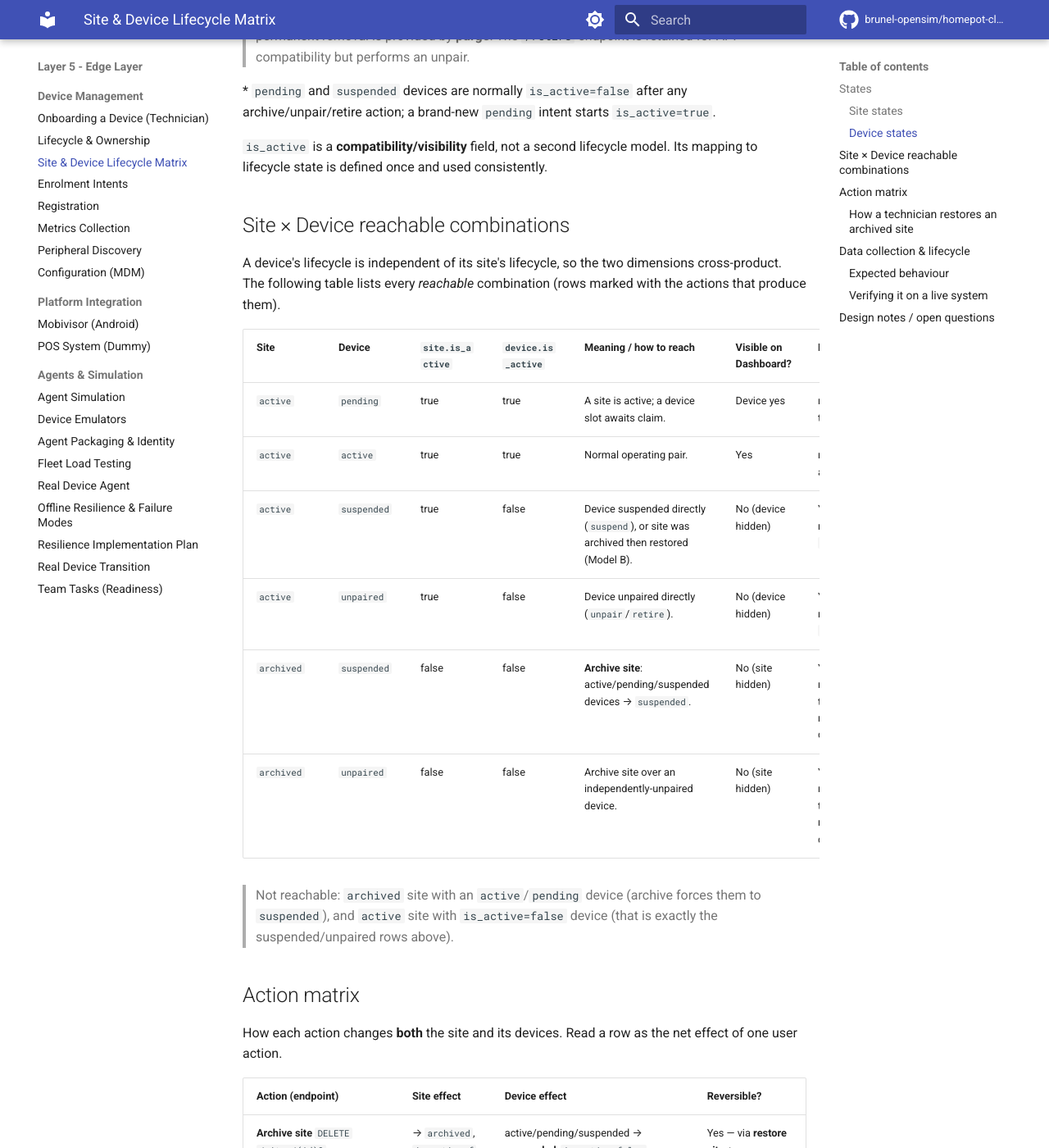
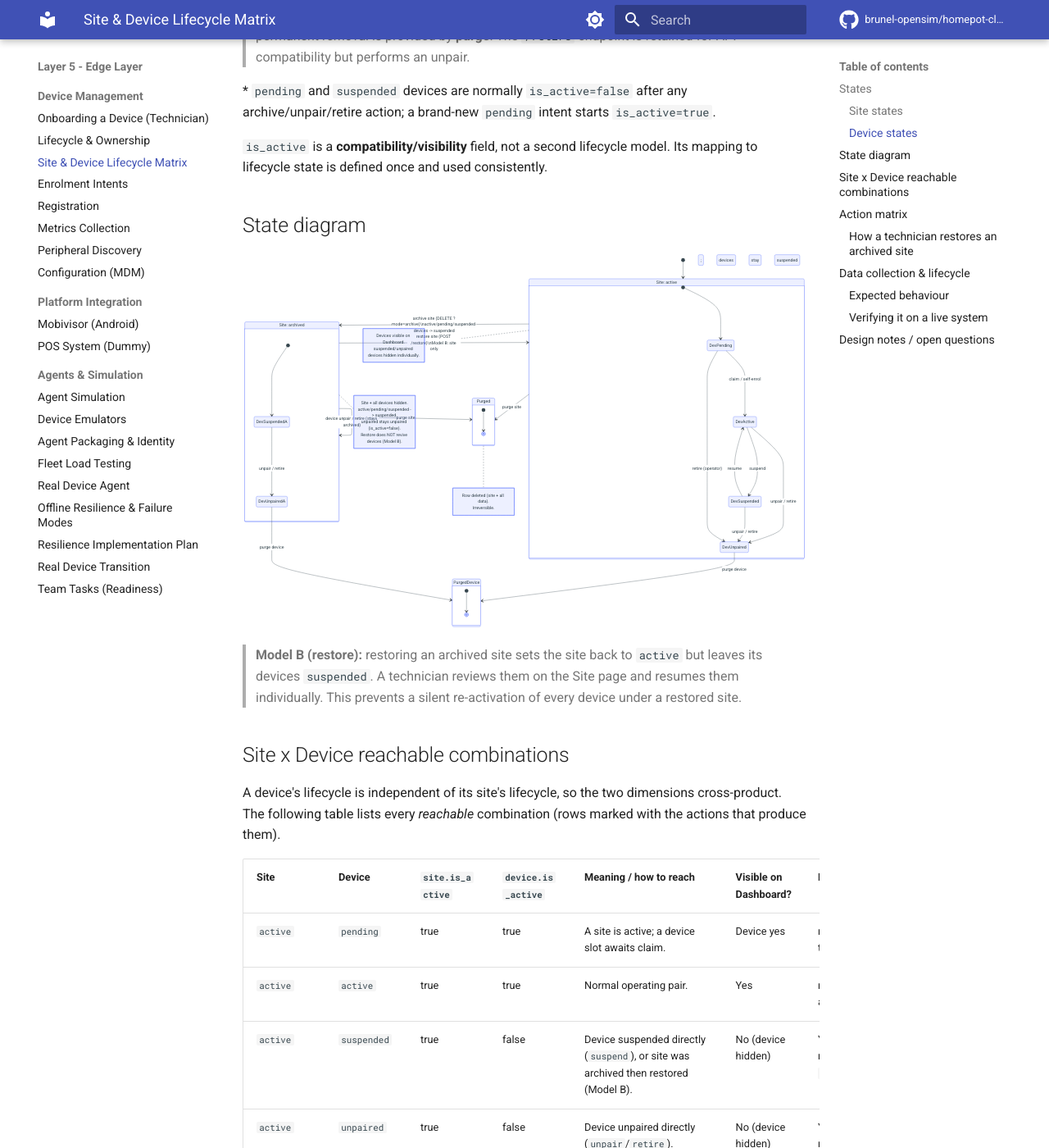
Before and after one commit to brunel-opensim/homepot-client, an MkDocs documentation site: the page built from docs/site-device-lifecycle-matrix.md, in a window 1280 px wide and 1400 px high, scrolled down 1040 px. Shown: the whole window at 82% size. Built offline with MkDocs 1.6.1 and Material for MkDocs 9.7.7, drawn with Linux system fonts in a browser that asks for light colours; comment, search, counter and statistics services are not loaded; the version menu is left out.

Commit message:
docs(sites): add Mermaid state diagram for site x device lifecycle

````diff
--- a/docs/site-device-lifecycle-matrix.md
+++ b/docs/site-device-lifecycle-matrix.md
@@ -38,7 +38,68 @@ archive/unpair/retire action; a brand-new `pending` intent starts `is_active=tru
 `is_active` is a **compatibility/visibility** field, not a second lifecycle
 model. Its mapping to lifecycle state is defined once and used consistently.
 
-## Site × Device reachable combinations
+## State diagram
+
+```mermaid
+stateDiagram-v2
+    [*] --> SiteActive
+
+    state "Site: active" as SiteActive {
+        [*] --> DevPending
+        DevPending --> DevActive : claim / self-enrol
+        DevActive --> DevSuspended : suspend
+        DevSuspended --> DevActive : resume
+        DevActive --> DevUnpaired : unpair / retire
+        DevSuspended --> DevUnpaired : unpair / retire
+        DevPending --> DevUnpaired : retire (operator)
+    }
+
+    state "Site: archived" as SiteArchived {
+        [*] --> DevSuspendedA
+        DevSuspendedA --> DevUnpairedA : unpair / retire
+    }
+
+    SiteActive --> SiteArchived : archive site (DELETE ?mode=archive)\nactive/pending/suspended devices -> suspended
+    SiteArchived --> SiteActive : restore site (POST /restore)\nModel B: site only; devices stay suspended
+
+    SiteArchived --> SiteArchived : device unpair / retire (stays archived)
+
+    SiteActive --> Purged : purge site
+    SiteArchived --> Purged : purge site
+    DevUnpaired --> PurgedDevice : purge device
+    DevUnpairedA --> PurgedDevice : purge device
+
+    state Purged {
+        [*] --> [*]
+    }
+    state PurgedDevice {
+        [*] --> [*]
+    }
+
+    note right of SiteActive
+        Devices visible on Dashboard.
+        suspended/unpaired devices hidden individually.
+    end note
+
+    note right of SiteArchived
+        Site + all devices hidden.
+        active/pending/suspended -> suspended.
+        unpaired stays unpaired (is_active=false).
+        Restore does NOT revive devices (Model B).
+    end note
+
+    note right of Purged
+        Row deleted (site + all data).
+        Irreversible.
+    end note
+```
+
+> **Model B (restore):** restoring an archived site sets the site back to
+> `active` but leaves its devices `suspended`. A technician reviews them on
+> the Site page and resumes them individually. This prevents a silent
+> re-activation of every device under a restored site.
+
+## Site x Device reachable combinations
 
 A device's lifecycle is independent of its site's lifecycle, so the two
 dimensions cross-product. The following table lists every *reachable*
````
